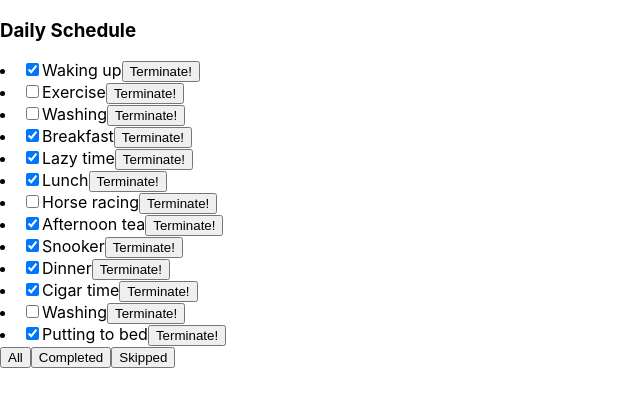
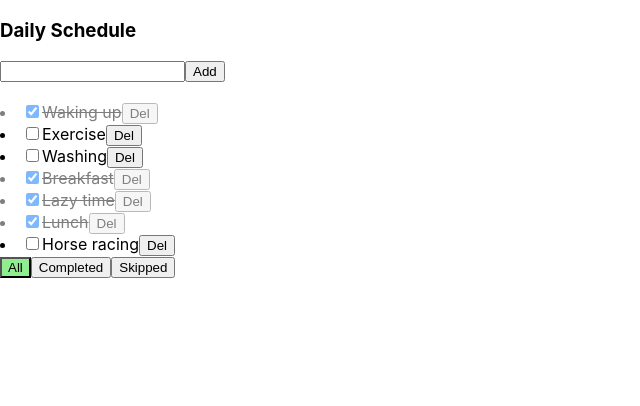
Before and after one commit to EugeneMorash/todolist-2, a React (Create React App) app: page / in a window 1280 px wide. Shown: the top 406 px of the page, without its empty margins (0-640 px from the left). Built offline with nearby package versions, Linux system fonts and the light colour scheme.

Commit message:
change task, color button, error add

```diff
--- a/package.json
+++ b/package.json
@@ -10,10 +10,12 @@
     "@types/node": "^16.7.13",
     "@types/react": "^18.0.0",
     "@types/react-dom": "^18.0.0",
+    "@types/uuid": "^8.3.4",
     "react": "^18.1.0",
     "react-dom": "^18.1.0",
     "react-scripts": "5.0.1",
     "typescript": "^4.4.2",
+    "uuid": "^8.3.2",
     "web-vitals": "^2.1.0"
   },
   "scripts": {
--- a/src/App.tsx
+++ b/src/App.tsx
@@ -1,58 +1,63 @@
 import React, {useState} from 'react';
 import {Todolist2} from "./components/Todolist2";
-
-export type ScheduleArrType = Array<ScheduleType>
-export type ScheduleType = {
-    id: number
-    item: string
-    isDone: boolean
-}
-export type FilterType = 'all' | 'completed' | 'skipped'
+import {v1} from "uuid";
+import {ScheduleArrType, ScheduleType} from "./index";
 
 
-const schedule: ScheduleArrType = [
-    {id: 101, item: "Waking up", isDone: true},
-    {id: 102, item: "Exercise", isDone: false},
-    {id: 103, item: "Washing", isDone: false},
-    {id: 104, item: "Breakfast", isDone: true},
-    {id: 105, item: "Lazy time", isDone: true},
-    {id: 106, item: "Lunch", isDone: true},
-    {id: 107, item: "Horse racing", isDone: false},
-    {id: 108, item: "Afternoon tea", isDone: true},
-    {id: 109, item: "Snooker", isDone: true},
-    {id: 110, item: "Dinner", isDone: true},
-    {id: 111, item: "Cigar time", isDone: true},
-    {id: 112, item: "Washing", isDone: false},
-    {id: 113, item: "Putting to bed", isDone: true}
-]
+export type FilterType = 'all' | 'completed' | 'skipped'
+type AppPropsType = {
+    state: ScheduleArrType
+}
+
+function App(props: AppPropsType) {
+    const [list, setList] = useState<ScheduleArrType>(props.state);
+    const deleteItem = (id: string) => {
+        setList(list.filter((it) => it.id !== id))
+    }
+    const addNewTask = (newTaskText: string) => {
+
+        const newTask: ScheduleType = {
+            id: v1(),
+            item: newTaskText,
+            isDone: false
+        }
+        setList([newTask, ...list])
+    }
+
+    const changeStatus = (id: string, isDone: boolean) => {
+
+        // const newArr = list.map(i => {
+        //     return i.id === id ? { ...i, isDone: isDone } : i
+        // })
+        // setList(newArr);
+
+        setList(list.map(i => i.id === id ? { ...i, isDone } : i));
+    }
 
 
-function App() {
-
-    const [filter, setFilter] = useState('all')
-    const [item, setItem] = useState(schedule);
-
-    const deleteItem = (id: number) => {
-        setItem(item.filter((it) => it.id !== id))
-    }
-
-    let itemList = item;
-    if (filter === 'completed') {
-        itemList = item.filter(it => it.isDone)
-    }
-    if (filter === 'skipped') {
-        itemList = item.filter(it => !it.isDone)
-    }
-
+    const [filter, setFilter] = useState<FilterType>('all')
     const filterListHandler = (filterName: FilterType) => {
         setFilter(filterName)
     }
+    let itemList = list;
+    if (filter === 'completed') {
+        itemList = list.filter(it => it.isDone)
+    }
+    if (filter === 'skipped') {
+        itemList = list.filter(it => !it.isDone)
+    }
+
 
     return (
         <div>
-            <Todolist2 heading={'Daily Schedule'} itemList={itemList} deleteItem={deleteItem} filterListHandler={filterListHandler}/>
-
-
+            <Todolist2 heading={'Daily Schedule'}
+                       itemList={itemList}
+                       deleteItem={deleteItem}
+                       filterListHandler={filterListHandler}
+                       addNewTask={addNewTask}
+                       changeStatus={changeStatus}
+                       filter={filter}
+            />
         </div>
     );
 }
--- /dev/null
+++ b/src/components/Todolist2.module.css
@@ -0,0 +1,21 @@
+.invalid {
+    border: 2px solid red;
+    border-radius: 3px;
+}
+.invalid:focus {
+    outline-color: red;
+}
+
+.errorName {
+    color: red;
+    font-weight: bold;
+}
+
+.isDone {
+    opacity: 0.5;
+    text-decoration: line-through;
+}
+
+.chooseFilter {
+    background-color: lightgreen;
+}
--- a/src/components/Todolist2.tsx
+++ b/src/components/Todolist2.tsx
@@ -1,38 +1,123 @@
-import React from "react";
-import {FilterType, ScheduleArrType} from "../App";
+import React, {ChangeEvent, KeyboardEvent, useState} from "react";
+import {FilterType} from "../App";
+import {ScheduleArrType} from "../index";
+import styles from "./Todolist2.module.css"
 
 export type Todolist2PropsType = {
     heading: string
     itemList: ScheduleArrType
-    deleteItem: (id: number) => void
+    deleteItem: (id: string) => void
     filterListHandler: (filter: FilterType) => void
+    addNewTask: (newTaskText: string) => void
+    changeStatus: (id: string, isDone: boolean) => void
+    filter: FilterType
 }
 
 export function Todolist2(props: Todolist2PropsType) {
 
     const itemArr = props.itemList.map(item => {
-
-        const deleteClickHandler = (id: number) => {
+        const deleteClickHandler = (id: string) => {
             props.deleteItem(id)
         }
+        const onChangeHandler = (e: ChangeEvent<HTMLInputElement>) => {
+            props.changeStatus(item.id, e.currentTarget.checked)
+        }
 
-        return <li key={item.id}>
-            <input type='checkbox' checked={item.isDone} />
+        return <li key={item.id} className={item.isDone ? styles.isDone : ""}>
+            <label>
+                <input
+                    type='checkbox'
+                    checked={item.isDone}
+                    onChange={onChangeHandler}
+
+                />
                 <span>{item.item}</span>
-                <button type='button' onClick={() => {deleteClickHandler(item.id)}}>Terminate!</button>
+            </label>
+            <button type='button'
+                    onClick={() => {deleteClickHandler(item.id)}}>
+                Del
+            </button>
         </li>
     })
+
+    const onAllListClickHandler = () => {
+        props.filterListHandler('all')
+
+    }
+    const onCompletedListClickHandler = () => {
+        props.filterListHandler('completed')
+    }
+    const onActiveListClickHandler = () => {
+        props.filterListHandler('skipped')
+    }
+
+
+    const [newTaskText, setNewTaskText] = useState<string>("");
+    const [error, setError] = useState<string>("");
+
+
+    const onChangeHandler = (e: ChangeEvent<HTMLInputElement>) => {
+        setNewTaskText(e.currentTarget.value);
+        error && setError('');
+    }
+    const onAddClickHandler = () => {
+        if (newTaskText.trim()) {
+            props.addNewTask(newTaskText.trim());
+            setNewTaskText('')
+        } else {
+            setError('Invalid value')
+        }
+    }
+
+
+    const onEnterHandler = (e: KeyboardEvent<HTMLInputElement>) => {
+        if (e.key === 'Enter') {
+            onAddClickHandler()
+        }
+    }
+
     return (
         <div>
             <h3>{props.heading}</h3>
             <div>
+                <input type="text"
+                       value={newTaskText}
+                       onChange={onChangeHandler}
+                       onKeyDown={onEnterHandler}
+                       // className={error && styles.invalid}
+                       className={error ? `${styles.invalid}` : ''}
+                />
+                <button onClick={onAddClickHandler}>Add</button>
+                {error && <div className={styles.errorName}>{error}</div>}
+            </div>
+
+
+            <br/>
+
+            <div>
                 {itemArr}
             </div>
             <div>
-           <button type="button" onClick={()=>{props.filterListHandler('all')}}>All</button>
-           <button type="button" onClick={()=>{props.filterListHandler('completed')}}>Completed</button>
-           <button type="button" onClick={()=>{
-               props.filterListHandler('skipped')}}>Skipped</button>
+                <button type="button"
+                        onClick={onAllListClickHandler}
+                        className={props.filter === 'all' ? styles.chooseFilter : ''}
+                >
+                    All
+                </button>
+
+                <button type="button"
+                        onClick={onCompletedListClickHandler}
+                        className={props.filter === 'completed' ? styles.chooseFilter : ''}
+                >
+                    Completed
+                </button>
+
+                <button type="button"
+                        onClick={onActiveListClickHandler}
+                        className={props.filter === 'skipped' ? styles.chooseFilter : ''}
+                >
+                    Skipped
+                </button>
             </div>
         </div>
     )
--- a/src/index.tsx
+++ b/src/index.tsx
@@ -3,13 +3,33 @@ import ReactDOM from 'react-dom/client';
 import './index.css';
 import App from './App';
 import reportWebVitals from './reportWebVitals';
+import {v1} from "uuid";
 
 const root = ReactDOM.createRoot(
   document.getElementById('root') as HTMLElement
 );
+
+
+export type ScheduleArrType = Array<ScheduleType>
+export type ScheduleType = {
+    id: string
+    item: string
+    isDone: boolean
+}
+const state: ScheduleArrType = [
+    {id: v1(), item: "Waking up", isDone: true},
+    {id: v1(), item: "Exercise", isDone: false},
+    {id: v1(), item: "Washing", isDone: false},
+    {id: v1(), item: "Breakfast", isDone: true},
+    {id: v1(), item: "Lazy time", isDone: true},
+    {id: v1(), item: "Lunch", isDone: true},
+    {id: v1(), item: "Horse racing", isDone: false},
+]
+
+
 root.render(
   <React.StrictMode>
-    <App />
+    <App state={state}/>
   </React.StrictMode>
 );
 
```
Also changed, not shown: 2 other files (tests, documents, lock files or other folders). Lines whose indentation alone changed are shown as unchanged.
